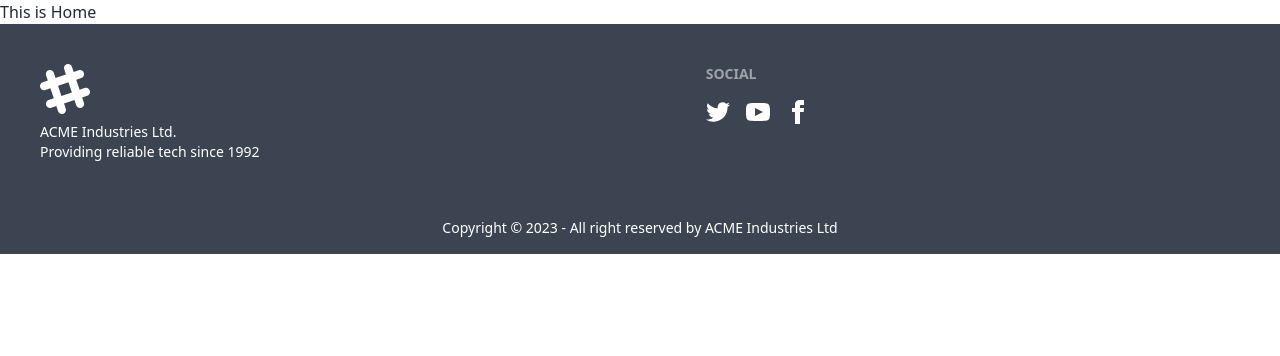
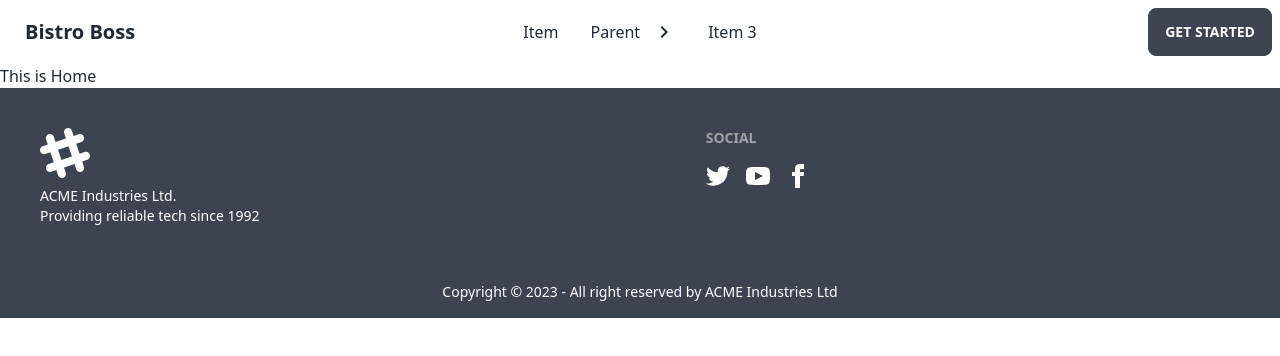
Before and after one commit to SadmanJawad/bistro-boss-client, a React (Vite) app: page / in a window 1280 px wide. Shown: the top 356 px of the page. Built offline with nearby package versions, Linux system fonts and the light colour scheme.

Commit message:
header added initially

```diff
--- a/src/Layout/Main.jsx
+++ b/src/Layout/Main.jsx
@@ -1,9 +1,11 @@
 import { Outlet } from "react-router-dom";
 import Footer from "../pages/Shared/Footer/Footer";
+import NavBar from "../pages/Shared/NavBar/NavBar";
 
 const Main = () => {
     return (
         <div>
+                <NavBar></NavBar>
                 <Outlet></Outlet>
                 <Footer></Footer>
         </div>
--- /dev/null
+++ b/src/pages/Shared/NavBar/NavBar.jsx
@@ -0,0 +1,79 @@
+const NavBar = () => {
+
+    const navOptions= <>
+    <li>
+                <a>Item</a>
+              </li>
+              <li tabIndex={0}>
+                <a className="justify-between">
+                  Parent
+                  <svg
+                    className="fill-current"
+                    xmlns="http://www.w3.org/2000/svg"
+                    width="24"
+                    height="24"
+                    viewBox="0 0 24 24"
+                  >
+                    <path d="M8.59,16.58L13.17,12L8.59,7.41L10,6L16,12L10,18L8.59,16.58Z" />
+                  </svg>
+                </a>
+                <ul className="p-2">
+                  <li>
+                    <a>Submenu 1</a>
+                  </li>
+                  <li>
+                    <a>Submenu 2</a>
+                  </li>
+                </ul>
+              </li>
+              <li>
+                <a>Item 3</a>
+              </li>
+              </>
+
+
+
+  return (
+    <>
+      <div className="navbar bg-base-100">
+        <div className="navbar-start">
+          <div className="dropdown">
+            <label tabIndex={0} className="btn btn-ghost lg:hidden">
+              <svg
+                xmlns="http://www.w3.org/2000/svg"
+                className="h-5 w-5"
+                fill="none"
+                viewBox="0 0 24 24"
+                stroke="currentColor"
+              >
+                <path
+                  strokeLinecap="round"
+                  strokeLinejoin="round"
+                  strokeWidth="2"
+                  d="M4 6h16M4 12h8m-8 6h16"
+                />
+              </svg>
+            </label>
+            <ul
+              tabIndex={0}
+              className="menu menu-compact dropdown-content mt-3 p-2 shadow bg-base-100 rounded-box w-52"
+            >
+              {navOptions}
+            </ul>
+          </div>
+          <a className="btn btn-ghost normal-case text-xl">Bistro Boss</a>
+        </div>
+        <div className="navbar-center hidden lg:flex">
+          <ul className="menu menu-horizontal px-1">
+           {navOptions}
+          </ul>
+        </div>
+        <div className="navbar-end">
+          <a className="btn">Get started</a>
+        </div>
+      </div>
+    </>
+  );
+};
+
+export default NavBar;
```
